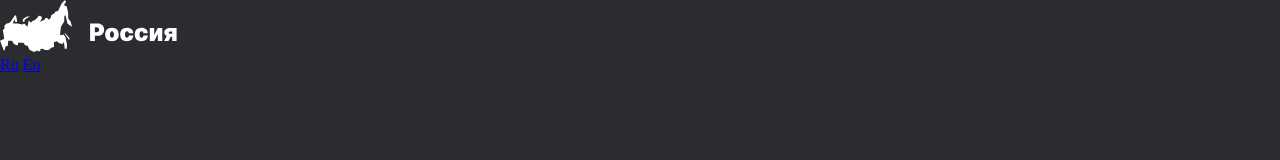
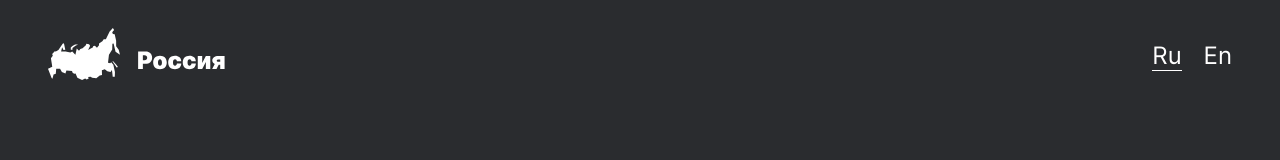
Before and after one commit to SergeyMelih/russian-travel, a plain HTML site: page index.html in a window 1280 px wide. Drawn offline with Linux system fonts and the light colour scheme.

Commit message:
header block desctop

```diff
--- a/index.html
+++ b/index.html
@@ -20,9 +20,9 @@
                 <path d="M172.212 41.0004H176.575V27.9095H170.439C166.663 27.9095 164.277 29.8186 164.303 32.4777C164.286 33.9692 165.18 35.205 166.749 35.9379L164.166 41.0004H168.496L170.703 36.6709H172.212V41.0004ZM172.212 33.8414H170.541C169.288 33.8414 168.709 33.2277 168.734 32.6482C168.709 32.1027 169.254 31.4209 170.439 31.4209H172.212V33.8414Z" fill="white"/>
             </svg>
         </a>
-        <div class="header__lang-link">
-            <a href="#" class="header__lang-link_true">Ru</a>
-            <a href="#" class="header__lang-link_false">En</a>
+        <div class="header__lang-link-wrap">
+            <a href="#" class="header__lang-link header__lang-link_location">Ru</a>
+            <a href="#" class="header__lang-link">En</a>
         </div>
     </header>
 </body>
--- a/pages/index.css
+++ b/pages/index.css
@@ -18,3 +18,30 @@
 .page {
     background-color: #2A2C2F;
 }
+.header {
+    max-width: 1280px;
+    display: flex;
+    justify-content: space-between;
+    align-items: center;
+    margin: 0 auto;
+    padding-top: 28px;
+}
+.heaedr__logo {
+    padding-left: 48px;
+}
+.header__lang-link-wrap {
+    padding-right: 48px;
+}
+.header__lang-link {
+    text-decoration: none;
+    font-family: 'Inter-Regular';
+    font-size: 24px;
+    line-height: 28px;
+    color: #FFFFFF;
+}
+.header__lang-link:first-child {
+    margin-right: 18px;
+}
+.header__lang-link_location {
+    border-bottom: 1px solid #FFFFFF;
+}
```
